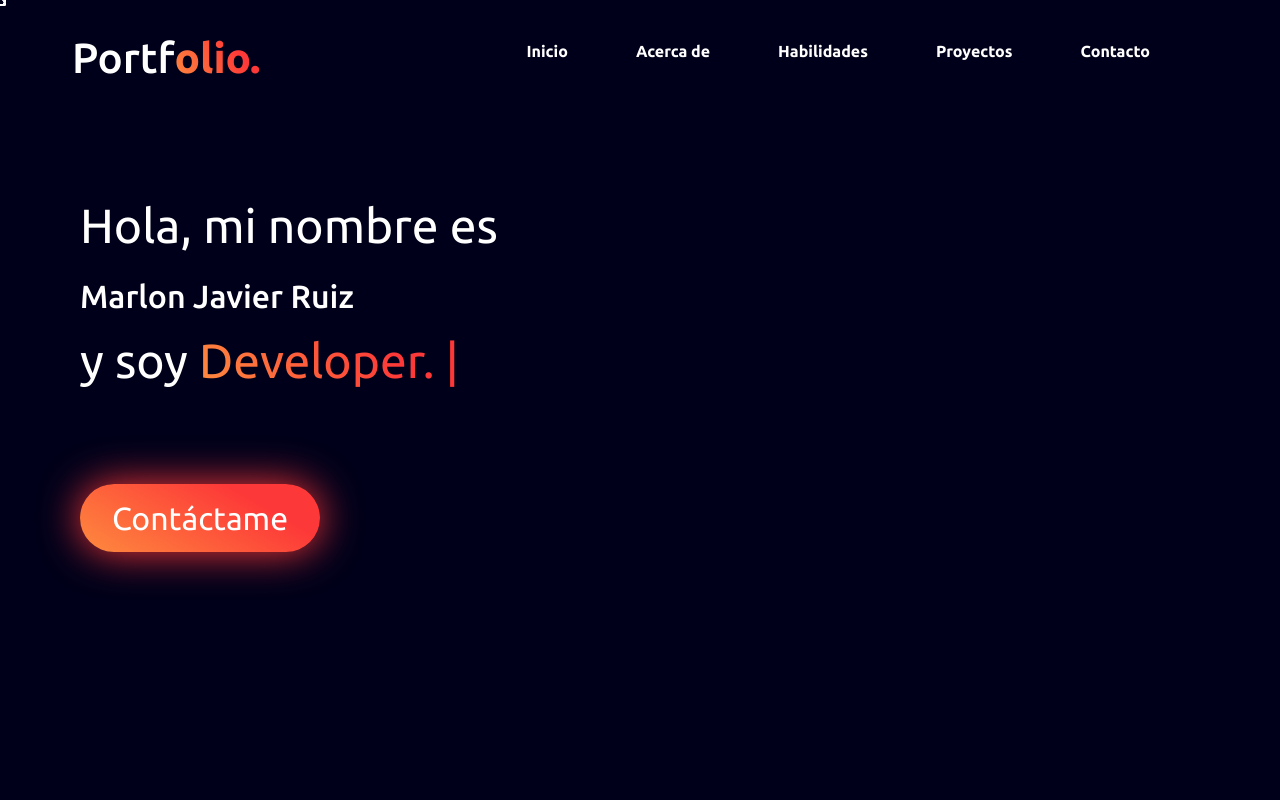
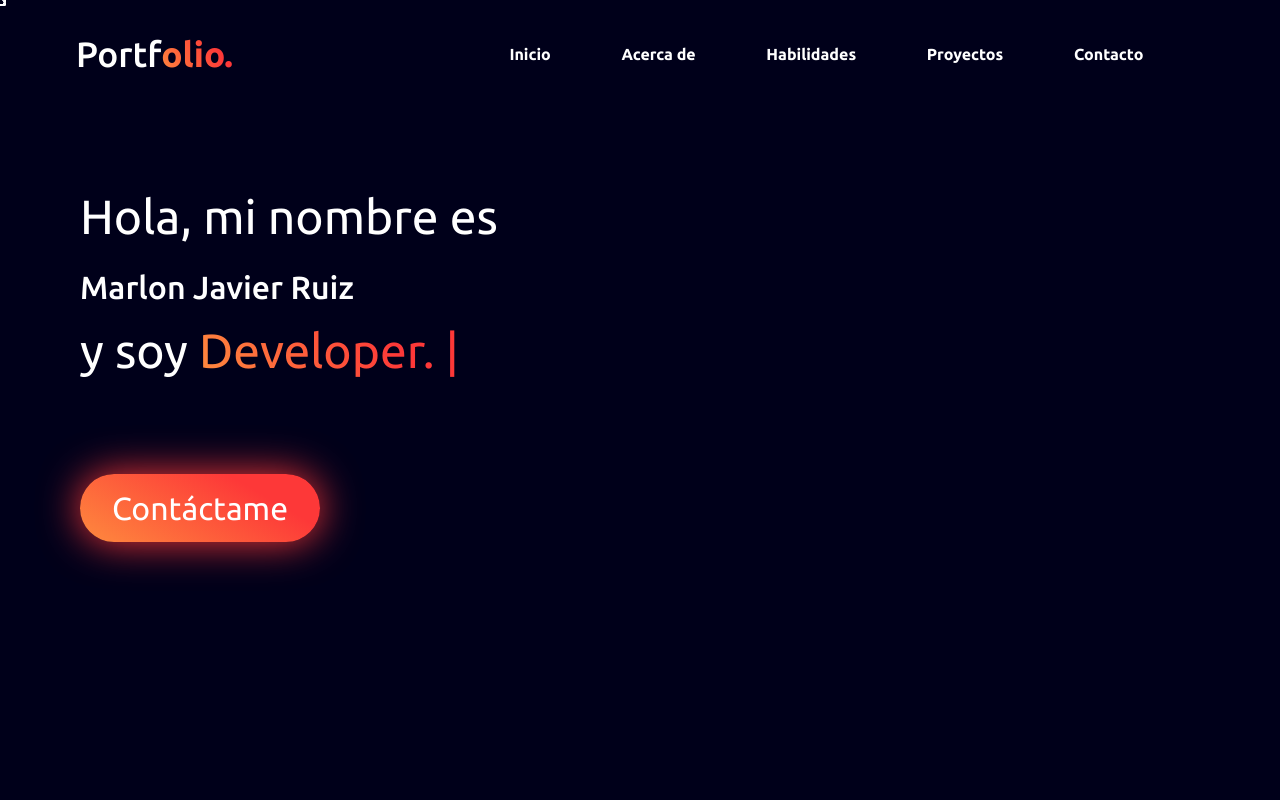
Before and after one commit to marlon-rt14/marlon-rt14.github.io, a plain HTML site: page index.html in a window 1280 px wide. Shown: the top 800 px of the page. Drawn offline with nearby package versions, Linux system fonts and the light colour scheme.

Commit message:
Fixed navbar sizes

```diff
--- a/public/css/main.css
+++ b/public/css/main.css
@@ -68,6 +68,10 @@ html{
 	display: none;
 }
 
+/* .container-brand {
+	border: 2px solid blue;
+} */
+
 .container-brand__a {
   font-family: "Ubuntu", cursive;
 	font-weight: 700;
@@ -97,6 +101,7 @@ html{
   justify-content: space-evenly;
   align-items: center;
 	height: 100%;
+	margin: 0;
 	/* border: 2px solid green; */
 }
 
--- a/public/js/events.js
+++ b/public/js/events.js
@@ -75,7 +75,7 @@ const verifyScroll = () => {
   } else {
     nav.style.background = gradientBox;
     nav.style.position = "fixed";
-    nav.style.paddingTop = ".2rem";
+    nav.style.paddingTop = "0rem";
     brandSpan.style.background = bgTransparent;
     brandSpan.style.webkitTextFillColor = "#fff";
     removeItemsHover();
@@ -92,8 +92,8 @@ const verifyMobileResponsive = () => {
     brandSpan.style.fontSize = "1.1em";
   } else {
     // para desktop
-    brandH1.style.fontSize = "1.2em";
-    brandSpan.style.fontSize = "1.2em";
+    brandH1.style.fontSize = "1em";
+    brandSpan.style.fontSize = "1em";
   }
 };
 
```
